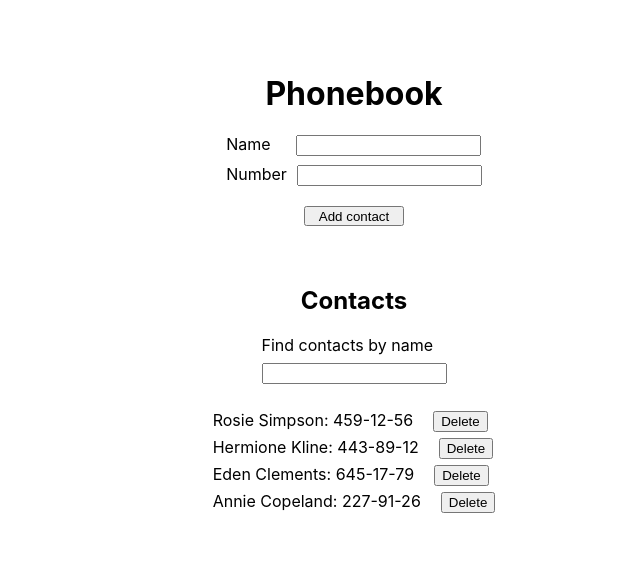
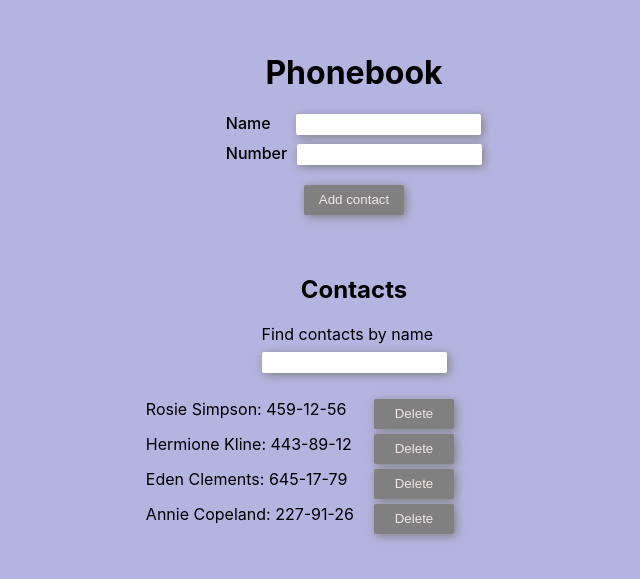
Before and after one commit to KhrystynaHirna/goit-react-hw-02-phonebook, a React (Create React App) app: page / in a window 1280 px wide. Shown: the part 107-686 px from the top of the page, without its empty margins (286-926 px from the left). Built offline with nearby package versions, Linux system fonts and the light colour scheme.

Commit message:
add some styles

```diff
--- a/src/components/app/App.module.css
+++ b/src/components/app/App.module.css
@@ -6,6 +6,7 @@
     flex-direction: column;
     font-size: 40;
     color: #010101;
+    background-color: rgb(180, 180, 224);
  }
     .title {
        margin-top: 60px;
--- a/src/components/contacts/ContactList.jsx
+++ b/src/components/contacts/ContactList.jsx
@@ -1,3 +1,4 @@
+import { setSelectionRange } from '@testing-library/user-event/dist/utils';
 import PropTypes from 'prop-types';
 import s from './ContactList.module.css';
 
@@ -12,6 +13,7 @@ export const ContactList = ({ formData, onDeleteBtn }) => {
                         id={id}
                         name={name}
                         number={number}
+                        className={s.item}
                     >
                         {name}: {number}
                         <button type='button' onClick={() => onDeleteBtn(id)} className={s.button}>
--- a/src/components/contacts/ContactList.module.css
+++ b/src/components/contacts/ContactList.module.css
@@ -1,9 +1,20 @@
 .list {
     list-style: none;
     padding: 0;
-    display: grid;
+
 }
 .button {
     margin-left: 20px;
     margin-bottom: 5px;
+    background-color: gray;
+    border-radius: 2px;
+    border-color: transparent;
+    box-shadow: 2px 2px 10px gray;
+    color: rgb(241, 229, 229);
+    width: 80px;
+    height: 30px;
 }
+.item {
+    display: grid;
+    grid-template-columns: 1fr 1fr;
+}
--- a/src/components/filter/Filter.module.css
+++ b/src/components/filter/Filter.module.css
@@ -6,4 +6,7 @@
 }
 .input {
     margin-top: 8px;
+    border-radius: 2px;
+    border-color: transparent;
+    box-shadow: 2px 2px 10px gray;
 }
--- a/src/components/phonebookForm/ContactForm.jsx
+++ b/src/components/phonebookForm/ContactForm.jsx
@@ -57,7 +57,7 @@ class ContactForm extends Component {
             className={s.input_first}
                  />
              </label>
-             <label htmlFor={this.inputNumberId}>
+             <label htmlFor={this.inputNumberId} className={s.label}>
                  Number
                  <input
             onChange={this.onInputChange(number)}
--- a/src/components/phonebookForm/ContactForm.module.css
+++ b/src/components/phonebookForm/ContactForm.module.css
@@ -5,14 +5,29 @@
 .input_first {
     margin-left: 25px;
     margin-bottom: 8px;
+    border-radius: 2px;
+    border-color: transparent;
+    box-shadow: 2px 2px 10px gray;
 }
 .input_second {
     margin-left: 10px;
     margin-bottom: 20px;
+    border-radius: 2px;
+    border-color: transparent;
+    box-shadow: 2px 2px 10px gray;
+
 }
 .button {
     width: 100px;
-    height: 20px;
+    height: 30px;
     margin-right: auto;
     margin-left: auto;
+    background-color: gray;
+    border-radius: 2px;
+    border-color: transparent;
+    box-shadow: 2px 2px 10px gray;
+    color: rgb(241, 229, 229);
 }
+.label {
+    font-weight: 500;
+}
```
Also changed, not shown: 1 other file (tests, documents, lock files or other folders).
